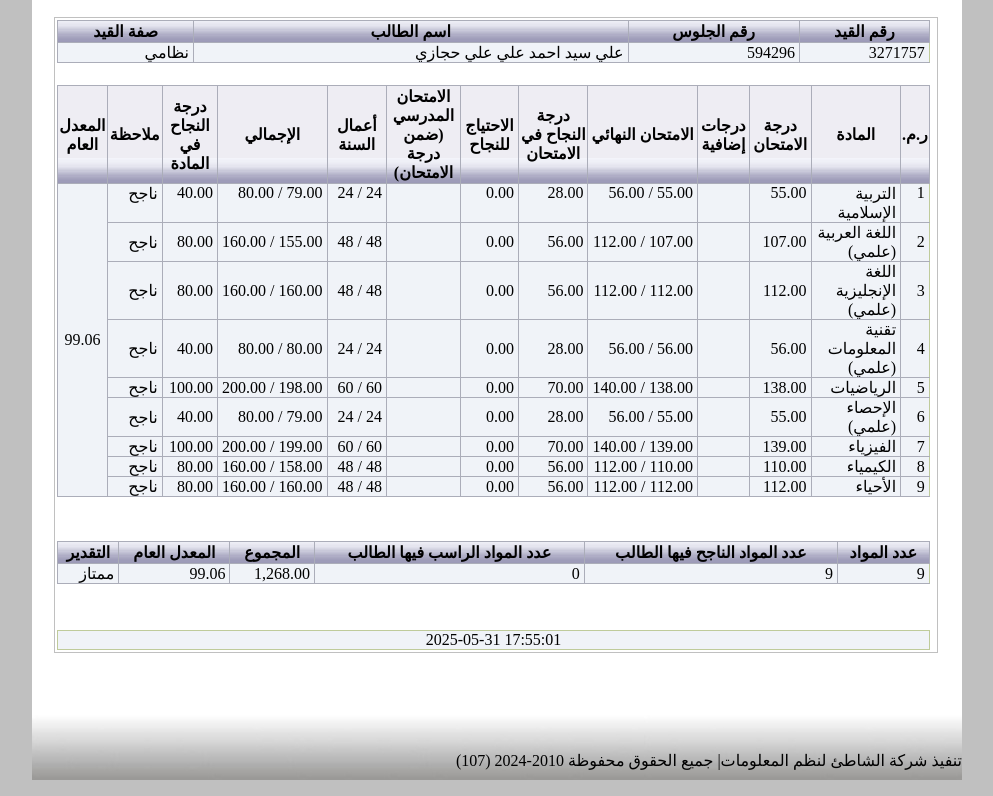
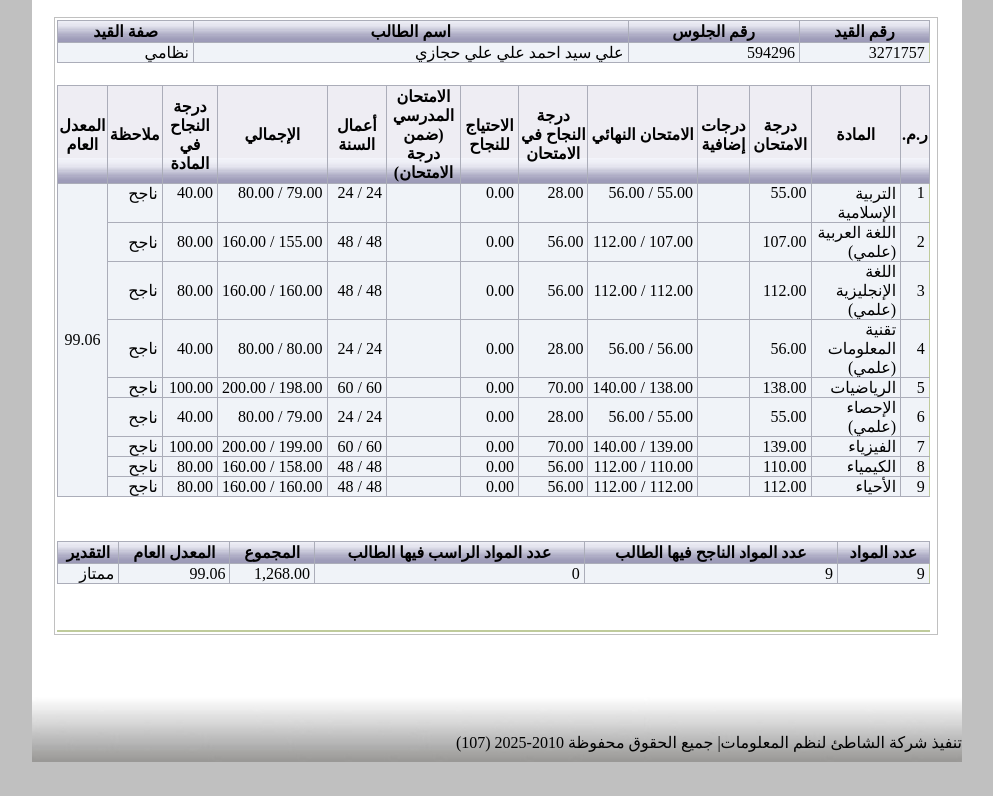
Before and after one commit to Zeus11108/finalresult2, a plain HTML site: page index.html in a window 1280 px wide. Shown: the part 349-1145 px from the top of the page, without its empty margins (143-1136 px from the left). Drawn offline with Linux system fonts and the light colour scheme; a script that the page names is missing; a web font is replaced by a local one.

Commit message:
Update index.html

```diff
--- a/index.html
+++ b/index.html
@@ -382,7 +382,7 @@ Sys.WebForms.PageRequestManager._initialize('ctl00$ScriptManager1', 'aspnetForm'
                  <table border="0" cellpadding="0" cellspacing="0" class="GridOffice2003Silver" width="100%">
                      <tbody><tr>
                          <td align="center" dir="ltr" width="650">
-                             <span id="ctl00_MainContent_lblgeneratedTime">2025-05-31 17:55:01</span>
+                             <span id="ctl00_MainContent_lblgeneratedTime"></span>
                          </td>
                      </tr>
                  </tbody></table>
@@ -402,7 +402,7 @@ Sys.WebForms.PageRequestManager._initialize('ctl00$ScriptManager1', 'aspnetForm'
             <br>
             <br>
             <span lang="ar-ly">تنفيذ شركة الشاطئ لنظم المعلومات</span>|
-             <span id="ctl00_LabelCopyRight"> جميع الحقوق محفوظة 2010-2024 (107)</span>
+             <span id="ctl00_LabelCopyRight"> جميع الحقوق محفوظة 2010-2025 (107)</span>
 
         </div>
     </div>
```
